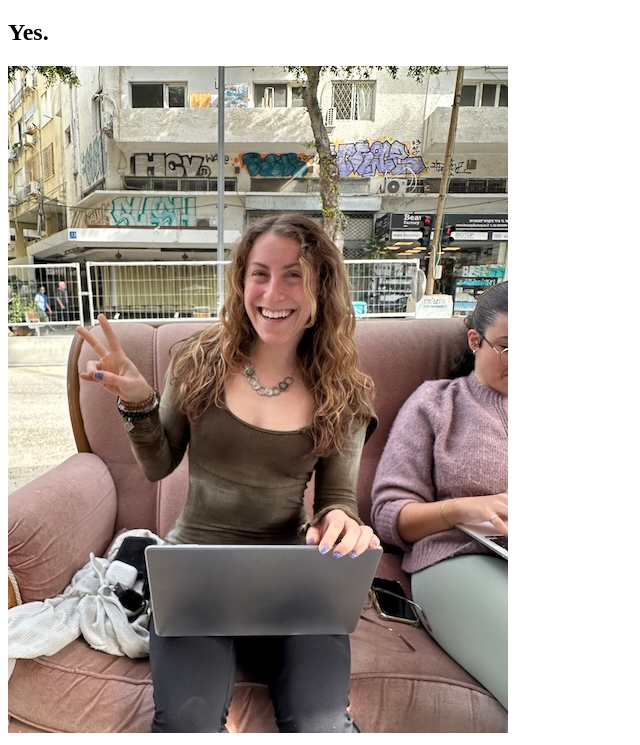
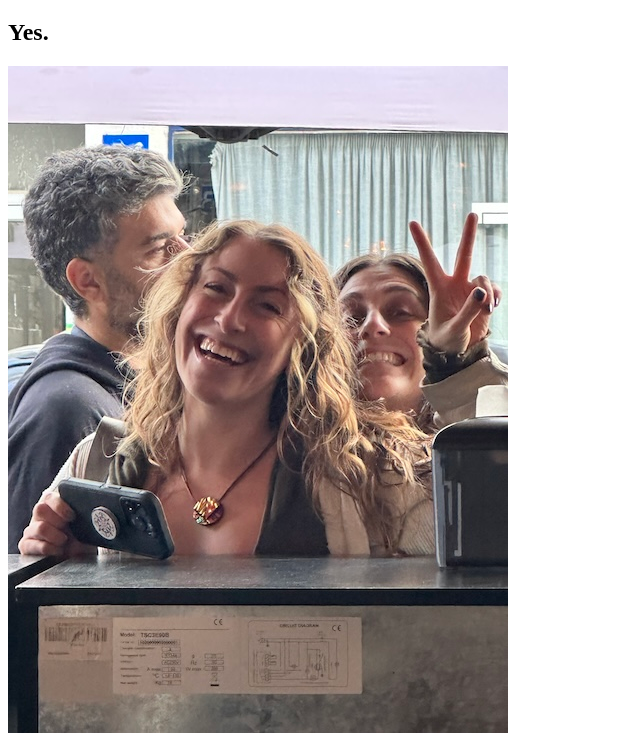
Before and after one commit to steets250/ismaayanatnabi, a plain HTML site: page index.html in a window 1280 px wide. Shown: the part 61-806 px from the top of the page, without its empty margins (0-640 px from the left). Drawn offline with Linux system fonts and the light colour scheme.

Commit message:
Update of the day

```diff
--- a/index.html
+++ b/index.html
@@ -8,6 +8,6 @@
 <body>
 <h1>Is Maayan at Nabi?</h1>
 <h2>Yes.</h2>
-<img src="./IMG_9484.jpg" width="500" />
+<img src="./IMG_9494.jpg" width="500" />
 </body>
 </html>
```
Also changed, not shown: IMG_9494.jpg (added).
